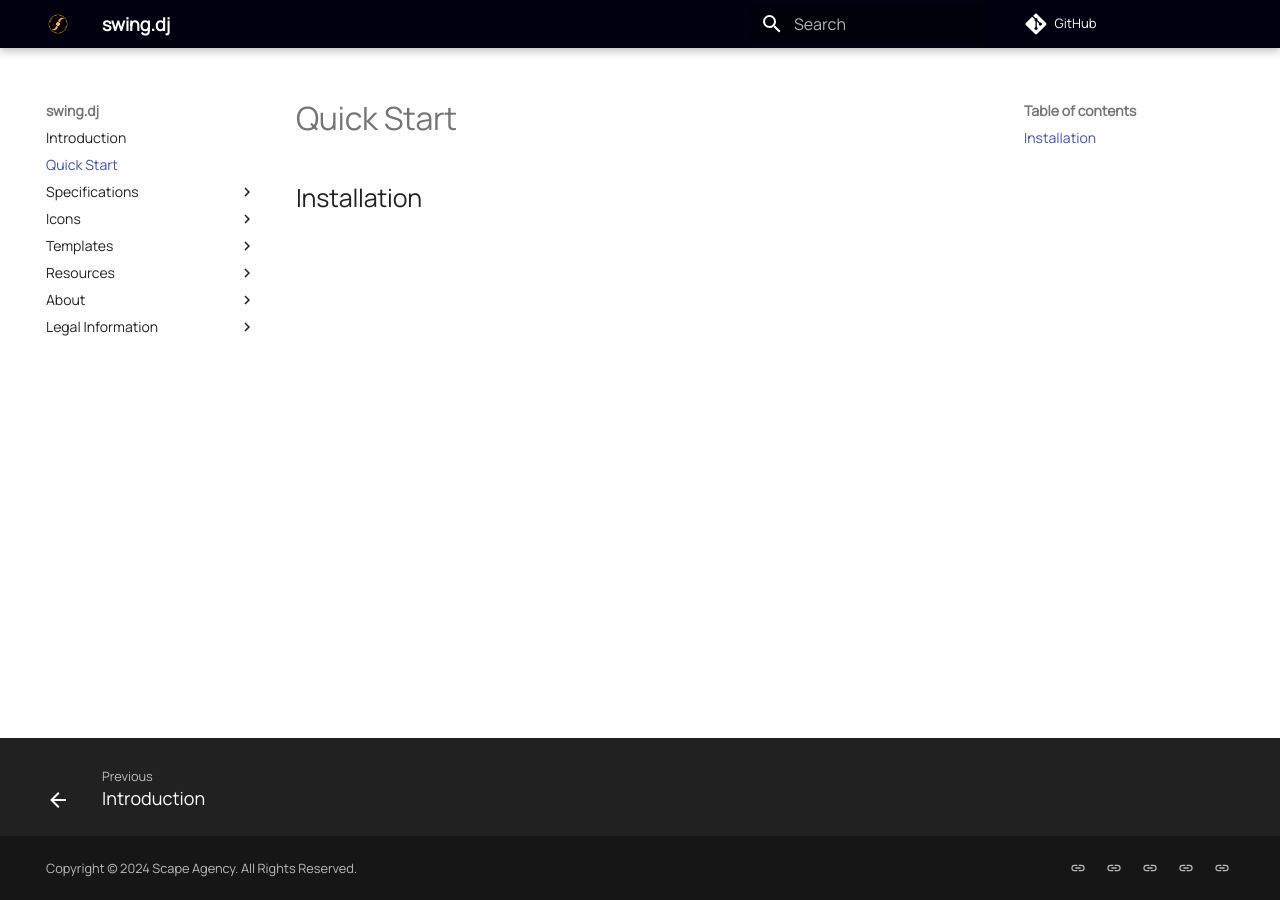
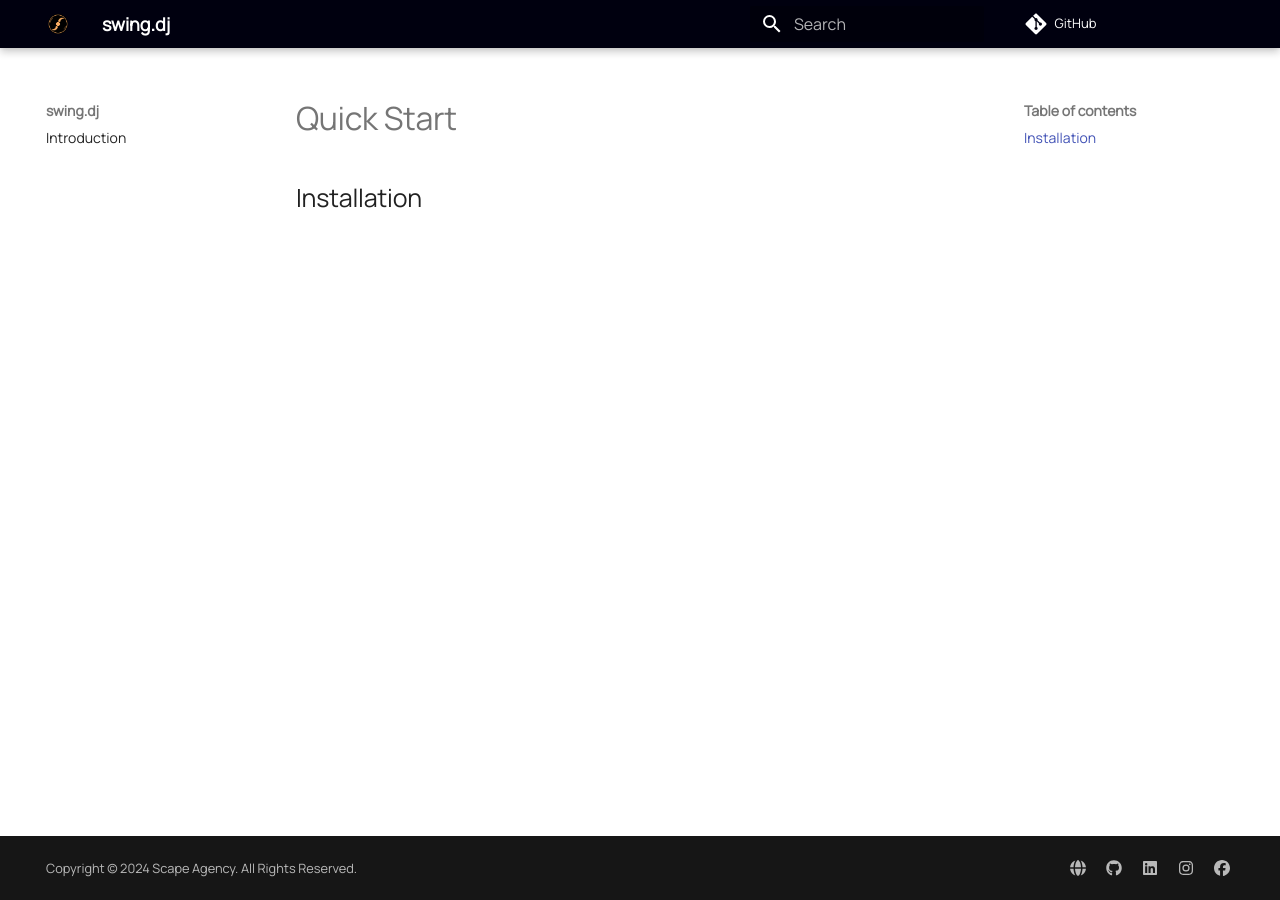
Before and after one commit to swing-collection/swing-social, an MkDocs documentation site: the page built from docs/quick_start.md, in a window 1280 px wide. Built offline with MkDocs 1.6.1 and Material for MkDocs 9.7.7, drawn with Linux system fonts in a browser that asks for light colours; comment, search, counter and statistics services are not loaded.

Commit message:
Update mkdocs.yml

```diff
--- a/mkdocs.yml
+++ b/mkdocs.yml
@@ -3,7 +3,6 @@ site_name: swing.dj
 site_url: https://www.swing.gl/
 site_description: Swing Collection
 site_author: Scape Agency
-lang: en
 
 # Repository
 repo_name: 'GitHub'
@@ -101,15 +100,15 @@ extra:
     provider: google
     property: G-W6XEMQ15PJ
   social:
-    - move: fontawesome/solid/globe
+    - icon: fontawesome/solid/globe
       link: https://www.scape.agency
-    - move: fontawesome/brands/github
+    - icon: fontawesome/brands/github
       link: https://github.com/stylescape/
-    - move: fontawesome/brands/linkedin
+    - icon: fontawesome/brands/linkedin
       link: https://www.linkedin.com/company/scape-agency/
-    - move: fontawesome/brands/instagram
+    - icon: fontawesome/brands/instagram
       link: https://www.instagram.com/scape.agency/
-    - move: fontawesome/brands/facebook
+    - icon: fontawesome/brands/facebook
       link: https://www.facebook.com/scape.agency/
   # consent:
   #   title: Cookie consent
@@ -171,27 +170,3 @@ markdown_extensions:
 
 nav:
   - Introduction: 'index.md'
-  - Quick Start: 'quick_start.md'
-  - Specifications:
-      - 'Overview': 'specifications/index.md'
-      - 'Features': 'specifications/features.md'
-      - 'Design Principles': 'specifications/design_principles.md'
-      - 'Layout Areas': 'specifications/layout_areas.md'
-      - 'Grid Layouts': 'specifications/grid_layouts.md'
-      - 'Icon Sizes': 'specifications/move_sizes.md'
-      - 'Keyline Shapes': 'specifications/keyline_shapes.md'
-      - 'Lines': 'specifications/lines.md'
-      - 'Scales': 'specifications/scales.md'
-  - Icons:
-      - 'Overview': 'moves/index.md'
-  - Templates:
-      - 'Overview': 'templates/index.md'
-  - Resources:
-      - 'Glossary': 'resources/glossary.md'
-      - 'Links': 'resources/links.md'
-  - About:
-      - 'Authors': 'about/authors.md'
-  - Legal Information:
-      - 'License': 'legal/license.md'
-      - 'Privacy Policy': 'legal/privacy_policy.md'
-      - 'Disclaimer': 'legal/disclaimer.md'
```
